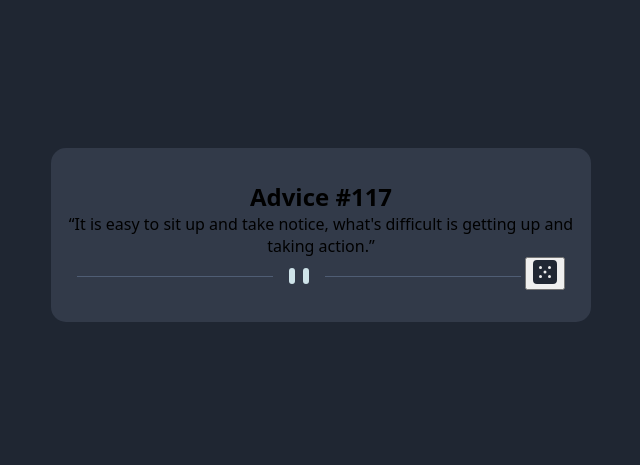
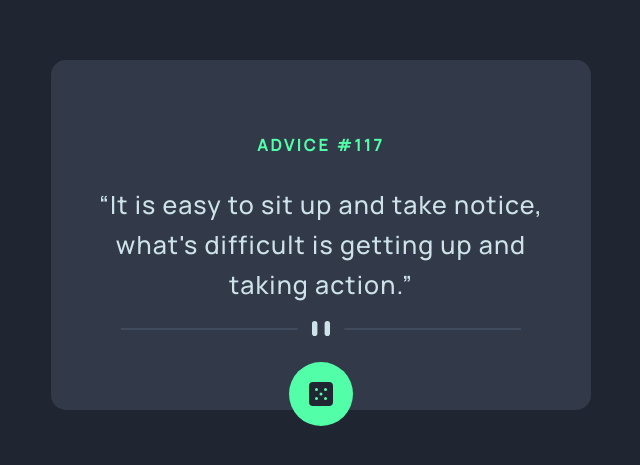
Before and after one commit to ProsperLePythoner/Advice-generator-app, a plain HTML site: page index.html in a window 1280 px wide. Shown: the part 165-630 px from the top of the page, without its empty margins (319-959 px from the left). Drawn offline with Linux system fonts and the light colour scheme.

Commit message:
Import Manrope font and update styles

```diff
--- a/styles.css
+++ b/styles.css
@@ -1,10 +1,13 @@
+/* Import a relevant font from Google Fonts */
+@import url('https://fonts.googleapis.com/css2?family=Manrope:wght@500&display=swap');
+
 *, *::after, *::before {
     margin: 0;
     box-sizing: border-box;
 }
 
 body {
-    font-family: system-ui, -apple-system, BlinkMacSystemFont, 'Segoe UI', Roboto, Oxygen, Ubuntu, Cantarell, 'Open Sans', 'Helvetica Neue', sans-serif;
+    font-family: 'Manrope', system-ui, -apple-system, BlinkMacSystemFont, 'Segoe UI', Roboto, Oxygen, Ubuntu, Cantarell, 'Open Sans', 'Helvetica Neue', sans-serif;
     background-color: hsl(218, 23%, 16%);
     padding: 0;
     margin: 0 auto;
@@ -16,21 +19,106 @@ body {
 }
 
 .main-container {
-    background-color: hsl(217, 19%, 24%);
+    background-color: hsl(217, 19%, 24%);;
     width: 100%;
     max-width: 540px;
     margin: 0 auto;
     border-radius: 15px;
-    padding: 2rem 1rem;
+
     text-align: center;
     display: flex;
     flex-direction: column;
     gap: 2rem;
     align-items: center;
     justify-content: center;
+
+    position: relative; /* create positioning context for the button */
 }
 
-.card p {
+.card {
+    display: flex;
+    flex-direction: column;
+    justify-content: center;
+    align-items: center;
+    gap: 1rem;
+    padding: 0 1.6rem;;
+
+    min-height: 350px;
+    min-width: auto;
+}
+
+.card q {
     color: whitesmoke;
-    font-size: 28px;
+    font-size: 25px;
+    line-height: 1.6;
+    color: hsl(193, 38%, 86%);
+    font-weight: 500;
+    letter-spacing: 1.1px;
+    text-align: center;
 }
+
+.card h1 {
+    color: hsl(150, 100%, 66%);
+    font-size: 16px;
+    letter-spacing: 3px;
+    text-transform: uppercase;
+    padding-bottom: 0.8rem;
+    font-weight: bold;
+}
+
+.dice-button {
+    position: absolute;
+    bottom: -1rem;
+    left: 50%;
+    transform: translateX(-50%); /* center the button horizontally */
+    background-color: hsl(150, 100%, 66%);
+
+    /* Remove default button styles */
+    border-style: none;
+    border-radius: 50%; /* make the button circular */
+
+    /* Adjust the size of the button as needed */
+    width: 64px;
+    height: 64px;
+
+    /* Adjust display properties to center the content inside the button */
+    display: flex;
+    align-items: center;
+    justify-content: center;
+
+    /* Create a transition effect for :hover state */
+    transition: transform 0.3s ease, box-shadow 0.3s ease;
+}
+
+.dice-button:hover {
+    box-shadow: 0 0 10px hsl(150, 100%, 66%);
+    cursor: pointer;
+}
+
+.divider {
+    width: 90%; /* Nearly full card width */
+    max-width: 400px; /* Prevents overflow on desktop */
+    height: auto; /* Maintains SVG aspect ratio */
+    margin: 0; /* Let flex gap handle spacing */
+}
+
+@media (max-width: 600px) {
+    .divider {
+        content: url('./images/pattern-divider-mobile.svg'); /* Mobile version if separate file */
+        width: 95%;
+    }
+
+    body {
+        padding: 1rem; /* Add some padding on mobile */
+    }
+
+    .card q {
+        font-size: 20px; /* Adjust font size for smaller screens */
+    }
+
+    .card h1 {
+        font-size: 16px; /* Adjust font size for smaller screens */
+    }
+
+
+}
```
